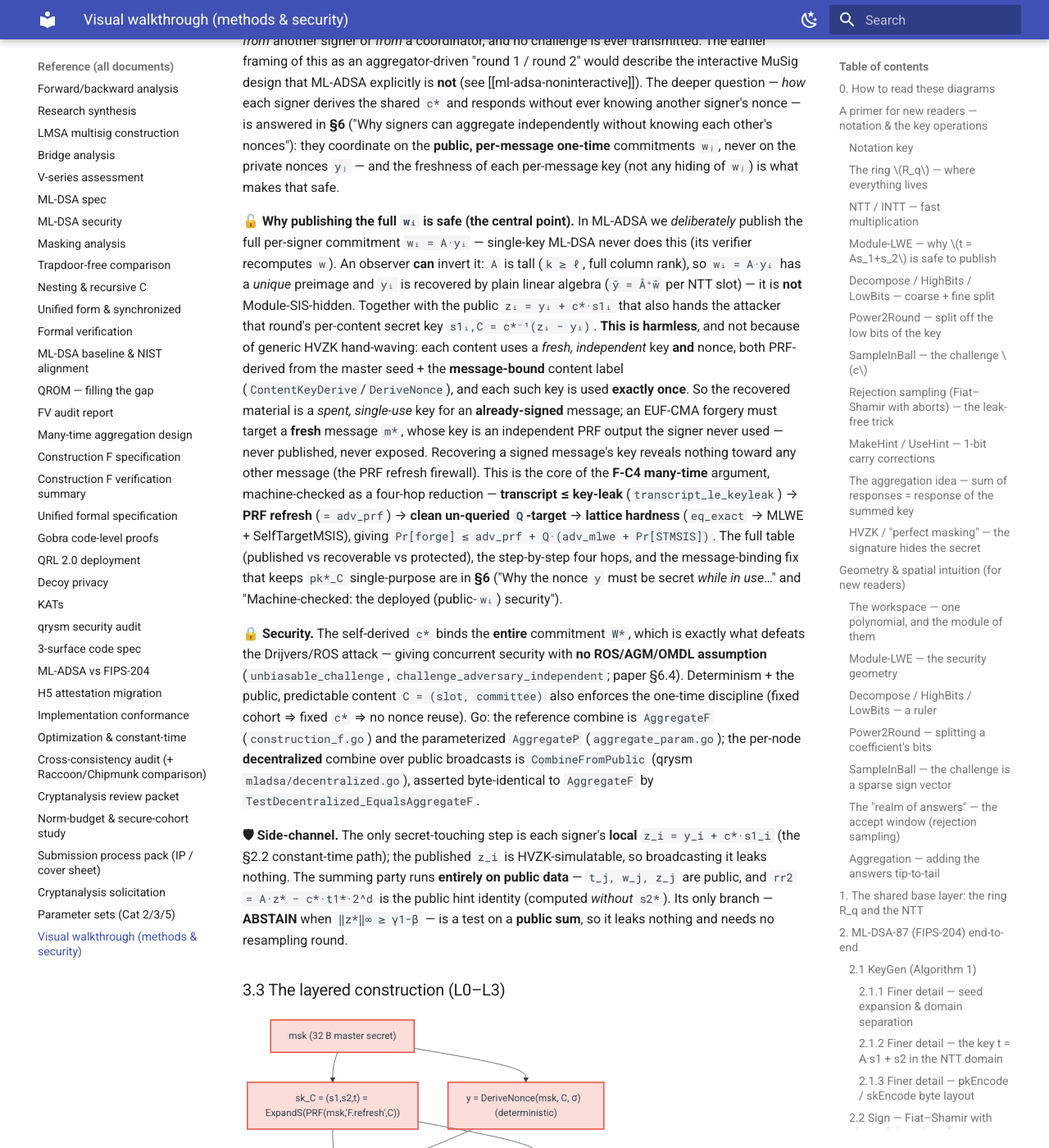
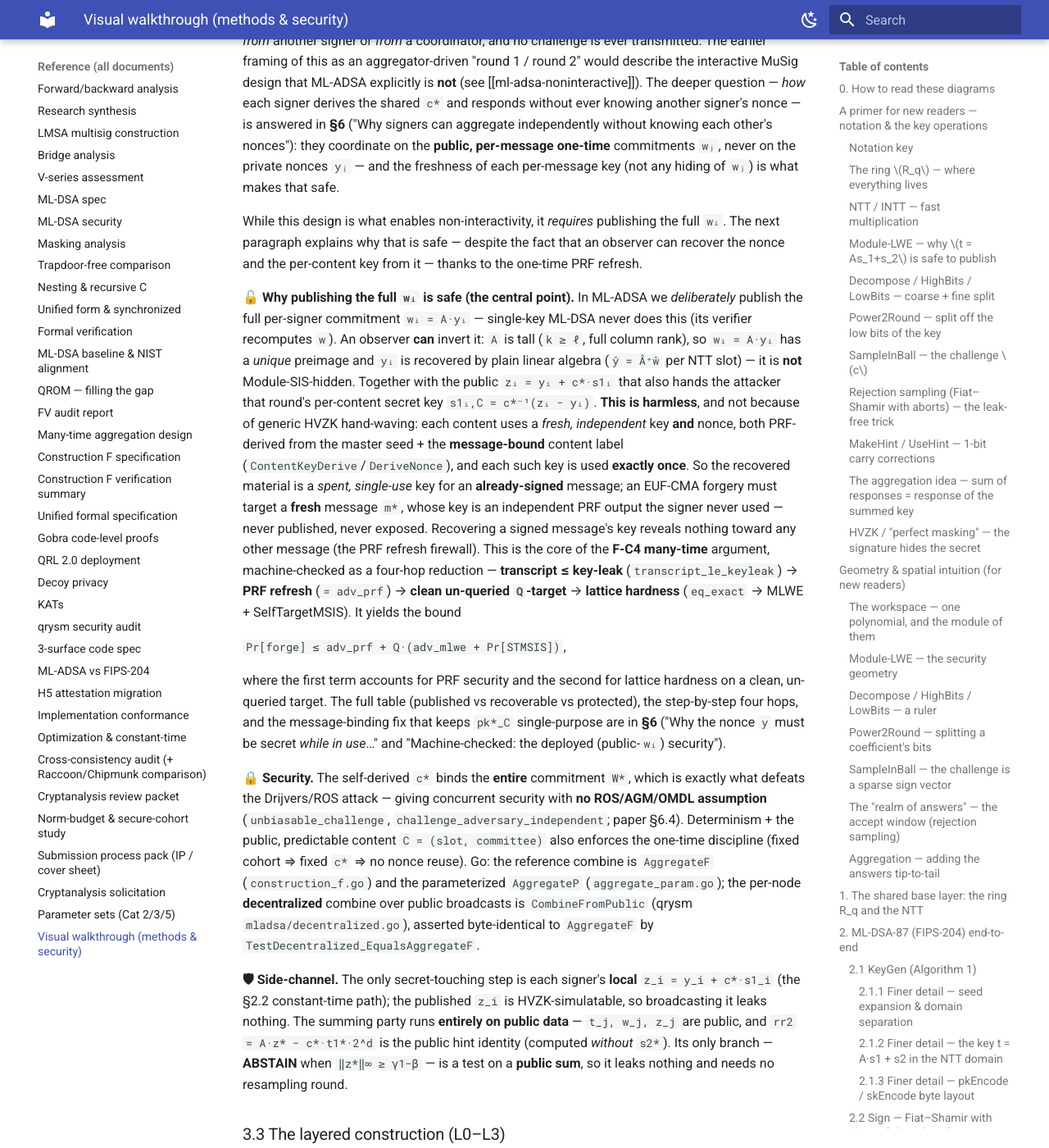
Before and after one commit to pq-cybarg/ml-adsa-site, an MkDocs documentation site: the page built from docs/reference/41-visual-methods-and-security.md, in a window 1280 px wide and 1400 px high, scrolled down 19612 px. Shown: the whole window at 82% size. Built offline with MkDocs 1.6.1 and Material for MkDocs 9.7.7, drawn with Linux system fonts in a browser that asks for light colours; some of the changed text lies outside the part shown.

Commit message:
docs(41): readability polish — §3.2 bridge sentence + split bound; §6 hop-3 factor-Q clause
Mirror of main: §3.2 bridge sentence into the safety callout, split the probability bound into a displayed
equation + term gloss, and a factor-Q clarification on hop 3 of the four-hop reduction.

```diff
--- a/docs/reference/41-visual-methods-and-security.md
+++ b/docs/reference/41-visual-methods-and-security.md
@@ -678,6 +678,10 @@ independently without knowing each other's nonces"): they coordinate on the **pu
 commitments `wⱼ`, never on the private nonces `yⱼ` — and the freshness of each per-message key (not any
 hiding of `wⱼ`) is what makes that safe.
 
+While this design is what enables non-interactivity, it *requires* publishing the full `wᵢ`. The next
+paragraph explains why that is safe — despite the fact that an observer can recover the nonce and the
+per-content key from it — thanks to the one-time PRF refresh.
+
 **🔓 Why publishing the full `wᵢ` is safe (the central point).** In ML-ADSA we *deliberately* publish the
 full per-signer commitment `wᵢ = A·yᵢ` — single-key ML-DSA never does this (its verifier recomputes `w`). An
 observer **can** invert it: `A` is tall (`k ≥ ℓ`, full column rank), so `wᵢ = A·yᵢ` has a *unique* preimage
@@ -691,8 +695,12 @@ material is a *spent, single-use* key for an **already-signed** message; an EUF-
 exposed. Recovering a signed message's key reveals nothing toward any other message (the PRF refresh
 firewall). This is the core of the **F-C4 many-time** argument, machine-checked as a four-hop reduction —
 **transcript ≤ key-leak** (`transcript_le_keyleak`) → **PRF refresh** (`= adv_prf`) → **clean un-queried
-`Q`-target** → **lattice hardness** (`eq_exact` → MLWE + SelfTargetMSIS), giving
-`Pr[forge] ≤ adv_prf + Q·(adv_mlwe + Pr[STMSIS])`. The full table (published vs recoverable vs protected),
+`Q`-target** → **lattice hardness** (`eq_exact` → MLWE + SelfTargetMSIS). It yields the bound
+
+`Pr[forge] ≤ adv_prf + Q·(adv_mlwe + Pr[STMSIS])`,
+
+where the first term accounts for PRF security and the second for lattice hardness on a clean, un-queried
+target. The full table (published vs recoverable vs protected),
 the step-by-step four hops, and the message-binding fix that keeps `pk*_C` single-purpose are in **§6**
 ("Why the nonce `y` must be secret *while in use*…" and "Machine-checked: the deployed (public-`wᵢ`)
 security").
@@ -1391,8 +1399,8 @@ explicit shape of `deployed_open_uncond`; each hop is a named, machine-checked s
    keys of *signed* messages reveals nothing about any other.
 3. **Reduce to a single un-queried target.** A successful EUF-CMA forgery is on a **fresh** `m*` never signed;
    its key was never handed out (step 1) and is independent of all leaked keys (step 2). Guess which of the
-   `Q` random-oracle targets the forgery hits (factor `Q`); for that target the adversary has seen **nothing**
-   — its key/nonce are clean, exactly the single-message ML-DSA setting.
+   `Q` random-oracle targets the forgery hits (**introducing a factor of `Q`**). For that target the adversary
+   has seen **nothing** — its key and nonce are clean, exactly the single-message ML-DSA setting.
 4. **Lattice hardness (`eq_exact` → MLWE + SelfTargetMSIS / Module-SIS).** A verifying forgery against the
    clean target *is* a SelfTargetMSIS witness (and the key's secrecy is Module-LWE). No new assumption.
 
```
